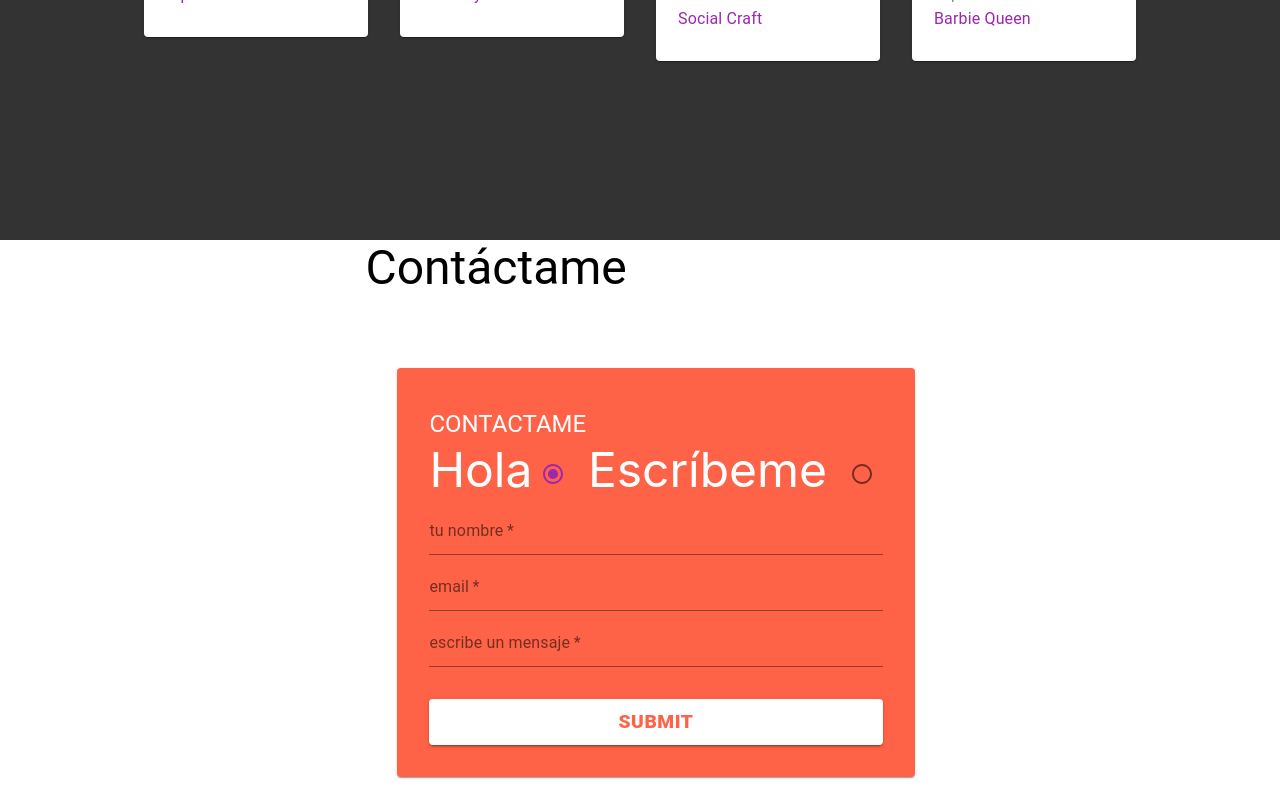
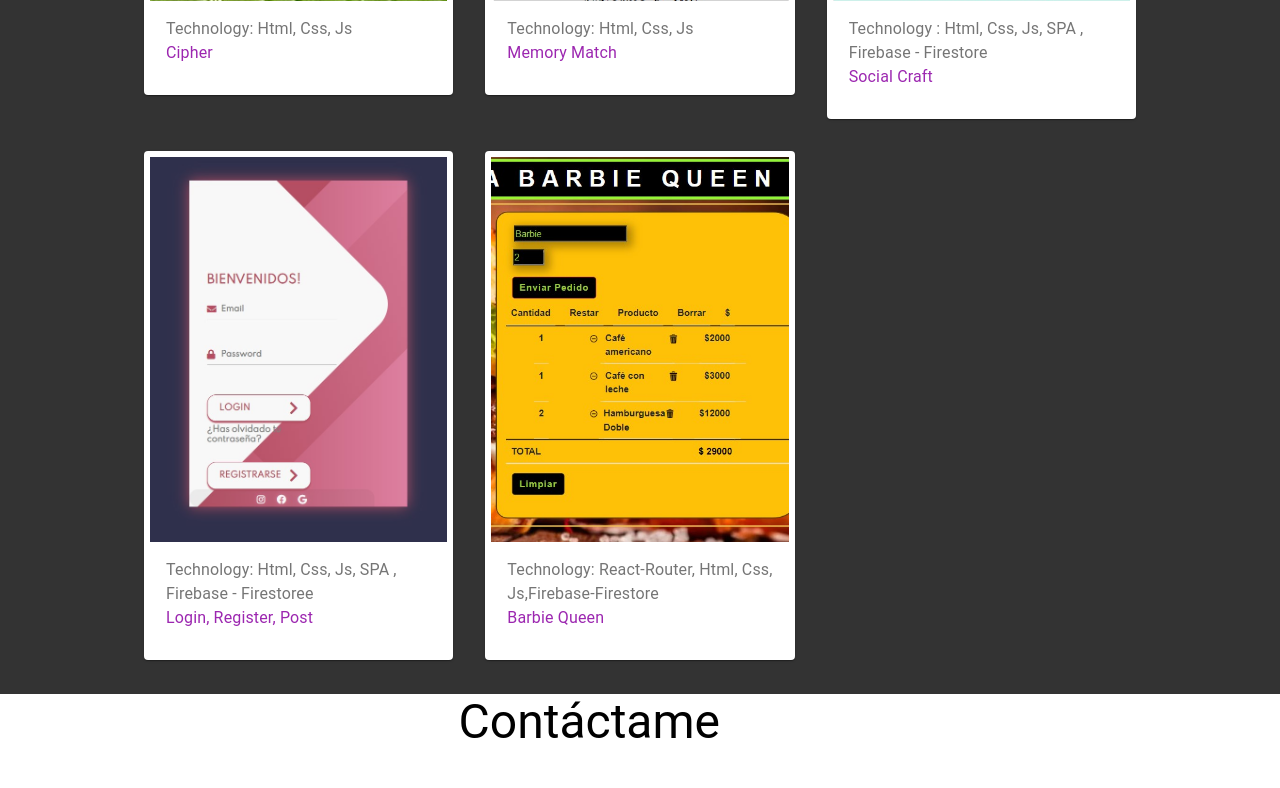
Before and after one commit to NormaBuendia/portafolio, a React (Create React App) app: page / in a window 1280 px wide. Shown: the part 2240-3028 px from the top of the page. Built offline with nearby package versions, Linux system fonts and the light colour scheme.

Commit message:
agregue nuevo trabajo

```diff
--- a/src/components/Contact.jsx
+++ b/src/components/Contact.jsx
@@ -159,11 +159,11 @@
     },
 
     root:{
-     marginTop:theme.spacing(9),
-     marginLeft:theme.spacing(4),
+     marginTop:theme.spacing(5),
+     marginLeft:theme.spacing(2),
      color:"#fff",
      background:"tomato",
-     fontSize:"3rem",
+     fontSize:"1rem",
      maxWidth:"500px",
      display:"flex",
      flexDirection:"column",
--- a/src/components/Mywork.jsx
+++ b/src/components/Mywork.jsx
@@ -11,7 +11,7 @@
           <Grid container className={classes.grid}>
             {
               mockData.map(({title, image, link, tech},index)=>(
-                <Grid item key={index} xs={6} s={6} md={3}>
+                <Grid item key={index} xs={6} s={6} md={4}>
                  <Card className={classes.cardshadow}>
                       <CardMedia  className={classes.caratula}image={image} title="caratula"/>
                     <CardContent className={classes.cardcontent}>
--- a/src/components/Navbar.jsx
+++ b/src/components/Navbar.jsx
@@ -66,12 +66,16 @@
               // y coloco index porque se necesita una llave
               links.map(({id,text}, index) =>(
                 // aca utilizamos el link de react-scroll
-                <Link  key={index}
+                <Link   key={index}
+                // to fija a que id va el link
                       to={id}
+                      // activa cual de los links esta activo
                       spy ={true}
                       activeClass="active"
+                      //nos da la suavidad al hacer el scroll
                       smooth={true}
                       duration = {500}
+                      //nos da un pixeles extra para que el titulo de la seccion no quede debajo del nav
                       offset ={-70}
                       >
                         {text}
@@ -87,7 +91,7 @@
         </Toolbar>
     </AppBar>
     {/* onClose = podemos clickear en cualquier lugar para cerrar */}
-    <Drawer anchor="right" open={open} onClose ={()=>setOpen(false)}>
+    <Drawer anchor="right" open={open} onClick ={()=>setOpen(false)}>
        <IconButton  onClick ={()=>setOpen(false)} className={classes.cancelicon}>
           <CancelIcon fontSize="large"/>
        </IconButton>
@@ -153,6 +157,7 @@
     },
 
     menu:{
+
       paddingLeft:"80px",
       //para hacerlo responsive
       // cuando en pantallas mas pequeñas de small (sm), la clase menu desaparece
@@ -191,6 +196,7 @@
     },
 
     sidebar:{
+
       width:"40vh",
       [theme.breakpoints.down("sm")]:{
        width:"45vh"
--- a/src/index.css
+++ b/src/index.css
@@ -11,3 +11,9 @@
   font-family: source-code-pro, Menlo, Monaco, Consolas, 'Courier New',
     monospace;
 }
+body {
+   -webkit-background-size: cover;
+  -moz-background-size: cover;
+  -o-background-size: cover;
+  background-size: cover;
+}
--- a/src/mockData.js
+++ b/src/mockData.js
@@ -2,6 +2,7 @@
 import memorymatch from "./img/memorymatch.jpg"
 import socialcraft from  "./img/socialcraft.jpg"
 import barbiequeen from "./img/BarbieQuenn.jpg"
+import Login from "./img/Login,Register,Post.jpg"
 
 const mockData =[
     {
@@ -23,6 +24,12 @@
         link:"https://normabuendia.github.io/SCL019-social-network/src/index.html#/home"
     },
     {
+        title:"Login, Register, Post",
+        image: Login,
+        tech: "Technology: Html,  Css,  Js, SPA , Firebase - Firestoree",
+        link:"https://normabuendia.github.io/Norma_Login_Register_Post/src/index.html#/home"
+    },
+    {
         title:"Barbie Queen",
         image: barbiequeen,
         tech: "Technology: React-Router, Html, Css, Js,Firebase-Firestore",
```
Also changed, not shown: src/img/Login,Register,Post.jpg (added).
